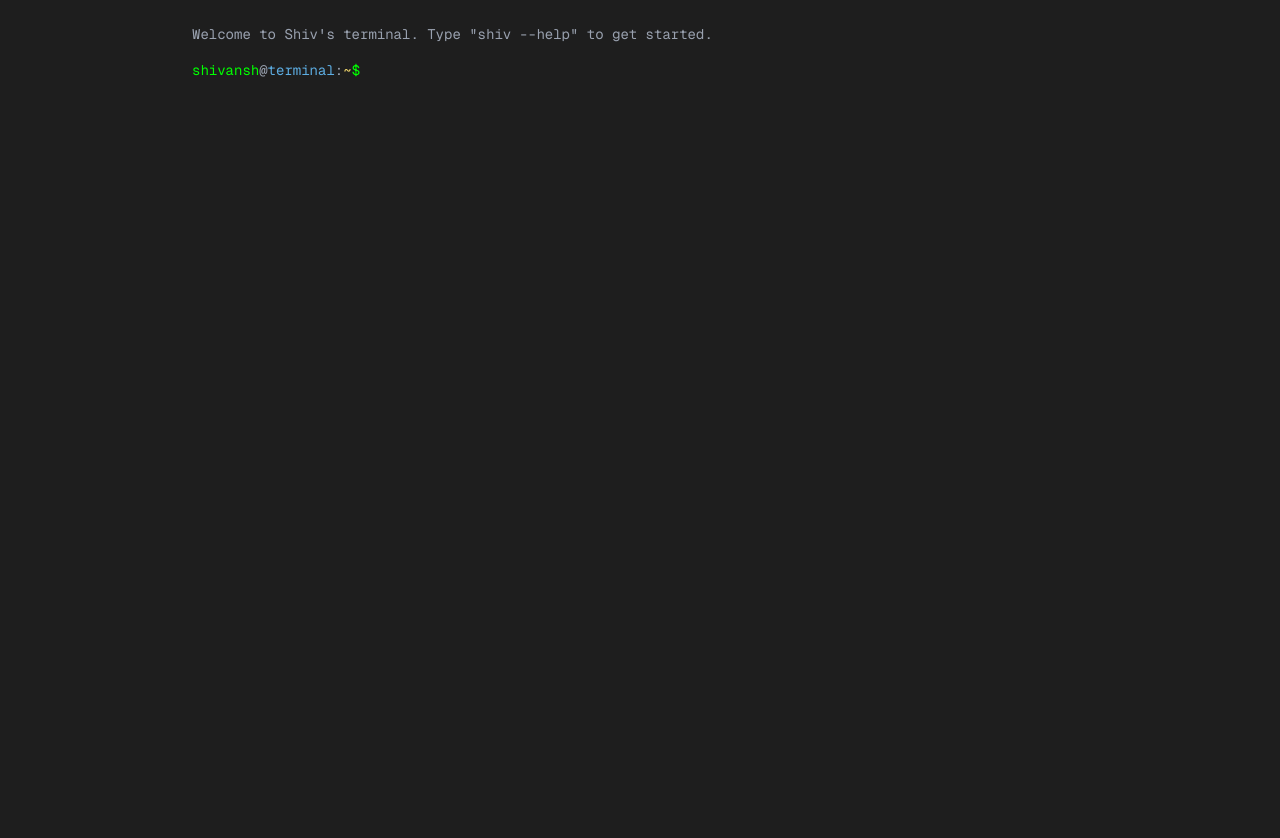
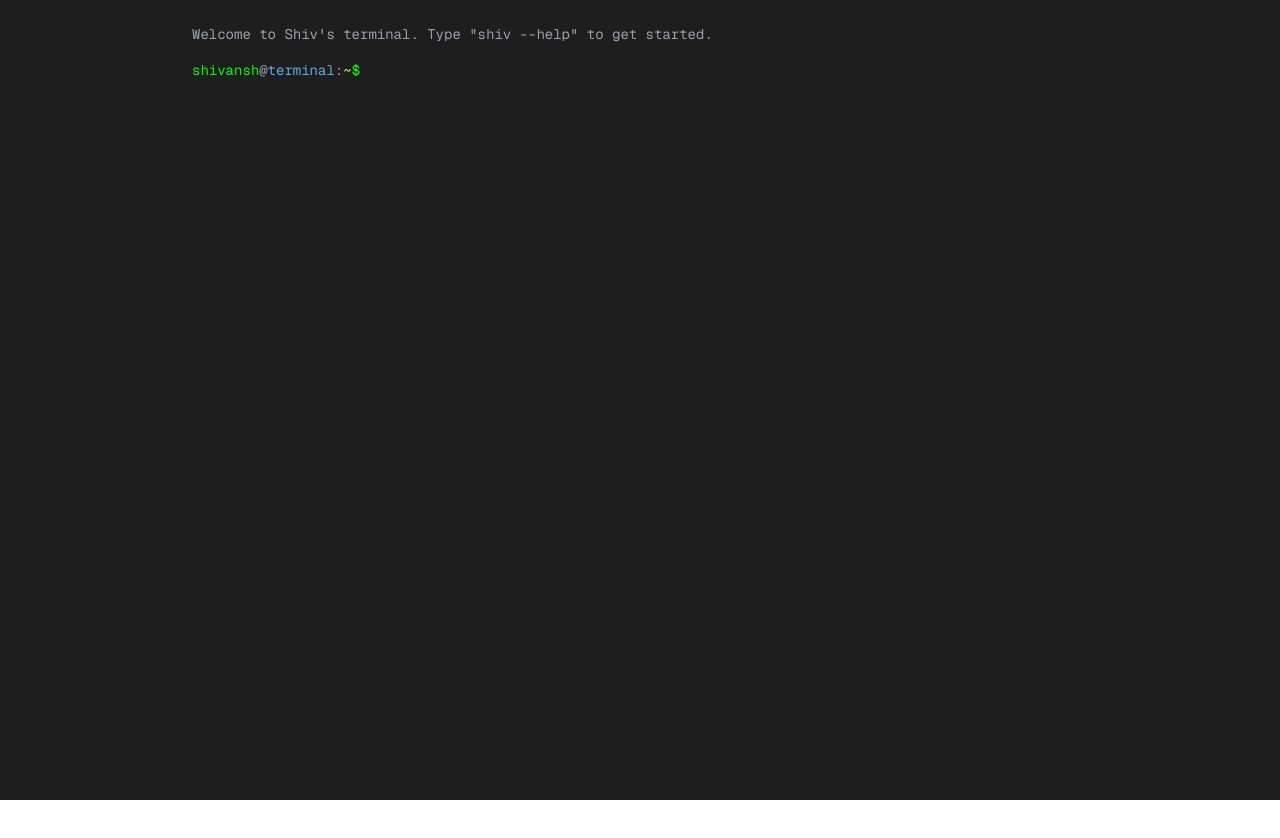
Before and after one commit to shivanished/terminal-website, a Next.js app: page / in a window 1280 px wide. Shown: the top 838 px of the page. After the commit the page ends 800 px from the top, so only its background shows below. Built offline with nearby package versions, Linux system fonts and the light colour scheme.

Commit message:
removing scroll bar and fixing viewport sizing

```diff
--- a/app/globals.css
+++ b/app/globals.css
@@ -19,6 +19,14 @@
   }
 }
 
+html, body {
+  margin: 0;
+  padding: 0;
+  width: 100%;
+  height: 100%;
+  overflow: hidden;
+}
+
 body {
   background: var(--background);
   color: var(--foreground);
@@ -29,3 +37,13 @@ body {
   caret-shape: block;
   caret-color: #00ff00;
 }
+
+/* Hide scrollbar for terminal */
+.terminal-scroll::-webkit-scrollbar {
+  display: none;
+}
+
+.terminal-scroll {
+  -ms-overflow-style: none;  /* IE and Edge */
+  scrollbar-width: none;  /* Firefox */
+}
--- a/app/page.tsx
+++ b/app/page.tsx
@@ -276,12 +276,12 @@ export default function Home() {
 
   return (
     <div
-      className="min-h-screen bg-[#1e1e1e] text-[#00ff00] font-mono p-6 text-sm cursor-text"
+      className="h-screen w-screen overflow-hidden bg-[#1e1e1e] text-[#00ff00] font-mono p-6 text-sm cursor-text"
       onClick={handleContainerClick}
     >
       <div
         ref={terminalRef}
-        className="max-w-4xl mx-auto h-screen overflow-y-auto pb-20"
+        className="max-w-4xl mx-auto h-full overflow-y-auto terminal-scroll"
       >
         <div className="space-y-2 mb-4">
           {commandHistory.length === 0 && (
--- a/public/data/experience.json
+++ b/public/data/experience.json
@@ -29,16 +29,6 @@
     ]
   },
   {
-    "title": "Technical Consultant",
-    "company": "Docker, Berkeley, CA",
-    "period": "March 2024 – May 2024",
-    "description": [
-      "Ideated and co-developed an AI-powered MERN Stack web app to showcase Docker's ability/ease-of-use in enabling a microservices architecture (especially for implementing AI)",
-      "Developed REST APIs for the backend (Node/Express) & AI models (TensorFlow/Flask) microservices; Hosted on Google Cloud Run",
-      "Documented the developer journey through text documentation and short-form vertical video content (250k+ impacts)"
-    ]
-  },
-  {
     "title": "Front-End Software Engineer Intern",
     "company": "Homeland Justice Systems, Riverside, CA",
     "period": "June 2022 – August 2022",
```
